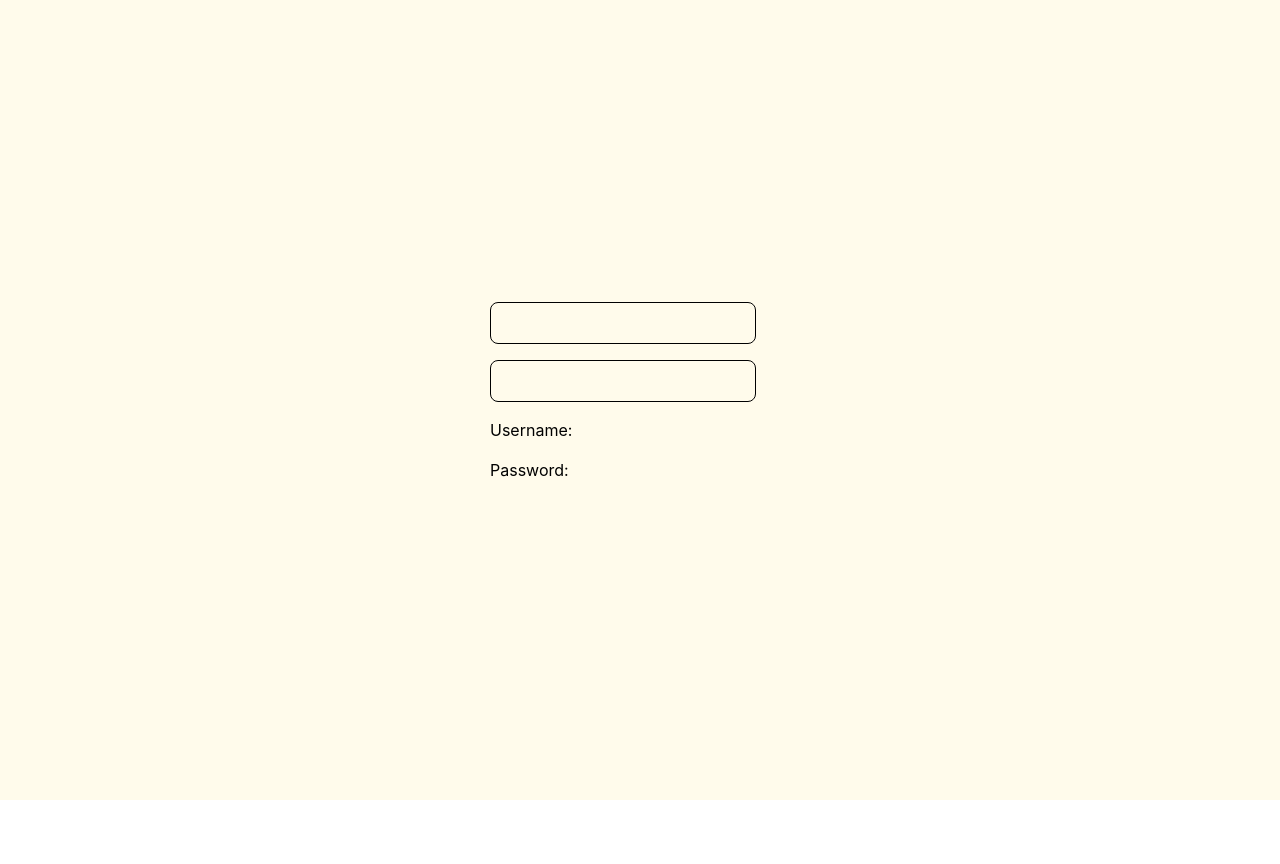
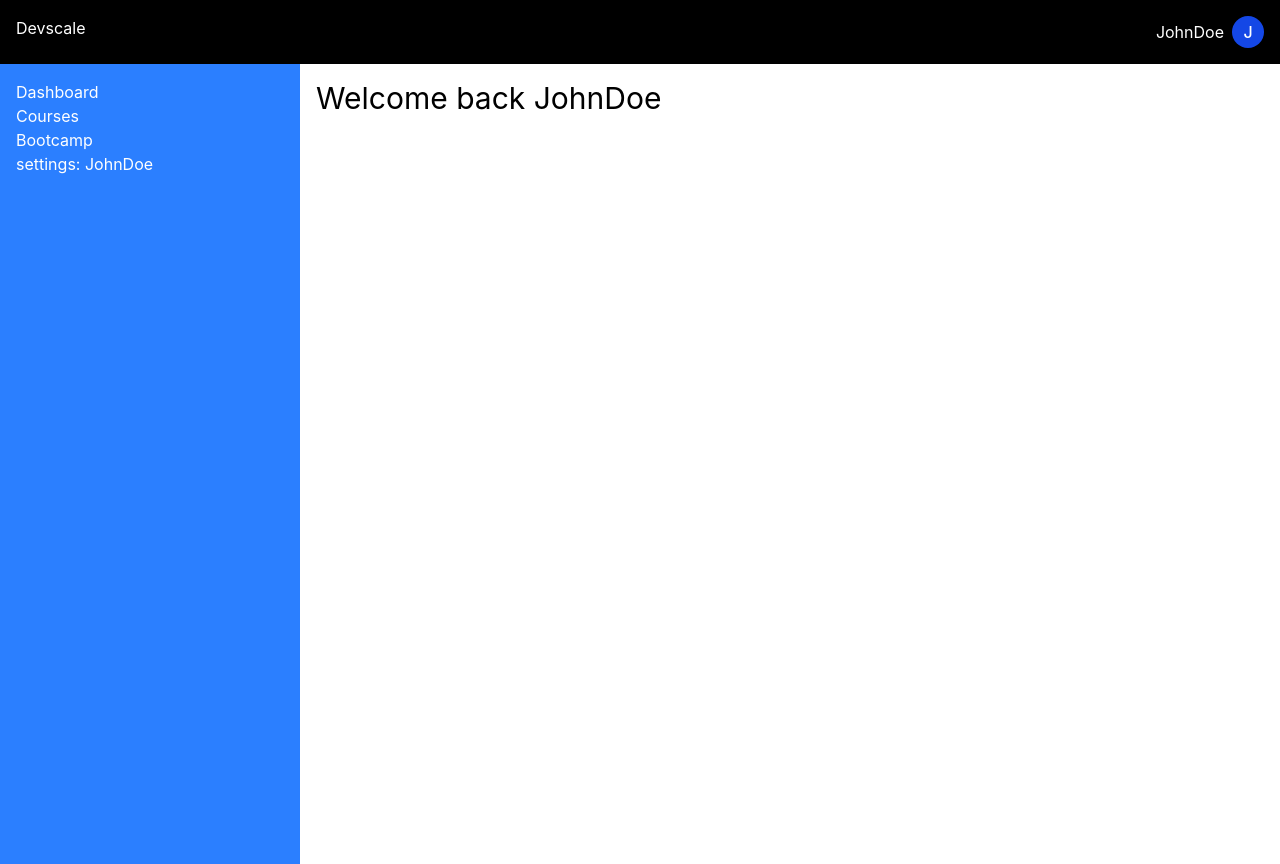
Before and after one commit to muhammadfarros12/devscale, a React (Vite) app in the folder materi/day11-react-hook/react-hook/: page / in a window 1280 px wide. Before the commit the page ends 800 px from the top, so only its background shows below. Built offline with nearby package versions, Linux system fonts and the light colour scheme.

Commit message:
Add Jotai for state management and implement user dashboard with header and sidebar components

```diff
--- /dev/null
+++ b/materi/day11-react-hook/react-hook/src/components/dashboard.tsx
@@ -0,0 +1,11 @@
+interface DashboardProps{
+    username: string
+}
+
+export const Dashboard = ({ username }: DashboardProps) => {
+  return (
+    <div className="flex flex-1 p-4">
+        <div className="text-3xl">Welcome back {username}</div>
+    </div>
+  )
+}
--- /dev/null
+++ b/materi/day11-react-hook/react-hook/src/components/header.tsx
@@ -0,0 +1,15 @@
+interface HeaderProps{
+    username: string
+}
+
+export const Header = ({ username }: HeaderProps) => {
+  return (
+    <header className="flex justify-between bg-black text-white p-4">
+        <div>Devscale</div>
+        <div className="flex gap-2 items-center">
+            <div>{ username }</div>
+            <div className="bg-blue-700 text-white font-medium size-8 rounded-full flex justify-center items-center">{ username.charAt(0) }</div>
+        </div>
+    </header>
+  )
+}
--- /dev/null
+++ b/materi/day11-react-hook/react-hook/src/components/sidebar.tsx
@@ -0,0 +1,15 @@
+interface SidebarProps{
+    username: string
+}
+
+export const SideBar = ({ username }: SidebarProps) => {
+  return (
+    <div className="bg-blue-500 text-white w-[300px] h-full p-4">
+        <div>Dashboard</div>
+        <div>Courses</div>
+        <div>Bootcamp</div>
+        <div>settings: { username }</div>
+    </div>
+  )
+
+}
--- a/materi/day11-react-hook/react-hook/src/routes/index.tsx
+++ b/materi/day11-react-hook/react-hook/src/routes/index.tsx
@@ -1,45 +1,26 @@
+import { Dashboard } from '@/components/dashboard'
+import { Header } from '@/components/header'
+import { SideBar } from '@/components/sidebar'
 import { createFileRoute } from '@tanstack/react-router'
-import { useEffect, useState } from 'react'
 
 export const Route = createFileRoute('/')({
   component: App,
+  loader: async () => {
+   // ambil data api
+
+    return { username: 'JohnDoe' }
+  }
 })
 
 function App() {
-  // setState
-  const [loginData, setLoginData] = useState({
-    username: "",
-    password: "",
-    isAdmin: false
-  })
-
-  // digunakan untuk menjalankan fungsi secara langsung apabila ada perubahan dalam data yang ada dalam pantauan
-  useEffect(() => {
-    setLoginData(prev => ({
-      ...prev,
-      isAdmin:
-        prev.username === 'admin' &&
-        prev.password === 'admin'
-    }))
-  }, [loginData.username, loginData.password])
-
+  const data = Route.useLoaderData()
   return (
-    <div className='flex justify-center items-center h-screen bg-amber-50'>
-      <div className='w-[300px] space-y-4'>
-        <input
-          onChange={(event) => { setLoginData({ ...loginData, username: event.target.value }) }}
-          className='p-2 rounded-lg border'
-          type="text" />
-
-        <input
-          onChange={(event) => { setLoginData({ ...loginData, password: event.target.value }) }}
-          className='p-2 rounded-lg border'
-          type="password" />
-
-        <div>Username: {loginData.username}</div>
-        <div>Password: {loginData.password}</div>
-        <div className='text-4xl'>{loginData.isAdmin ? "welcome admin" : null}</div>
+    <main className='h-screen'>
+      <Header username={data.username} />
+      <div className='flex h-full'>
+      <SideBar username={data.username}/>
+      <Dashboard username={data.username}/>
       </div>
-    </div>
+    </main>
   )
 }
```
